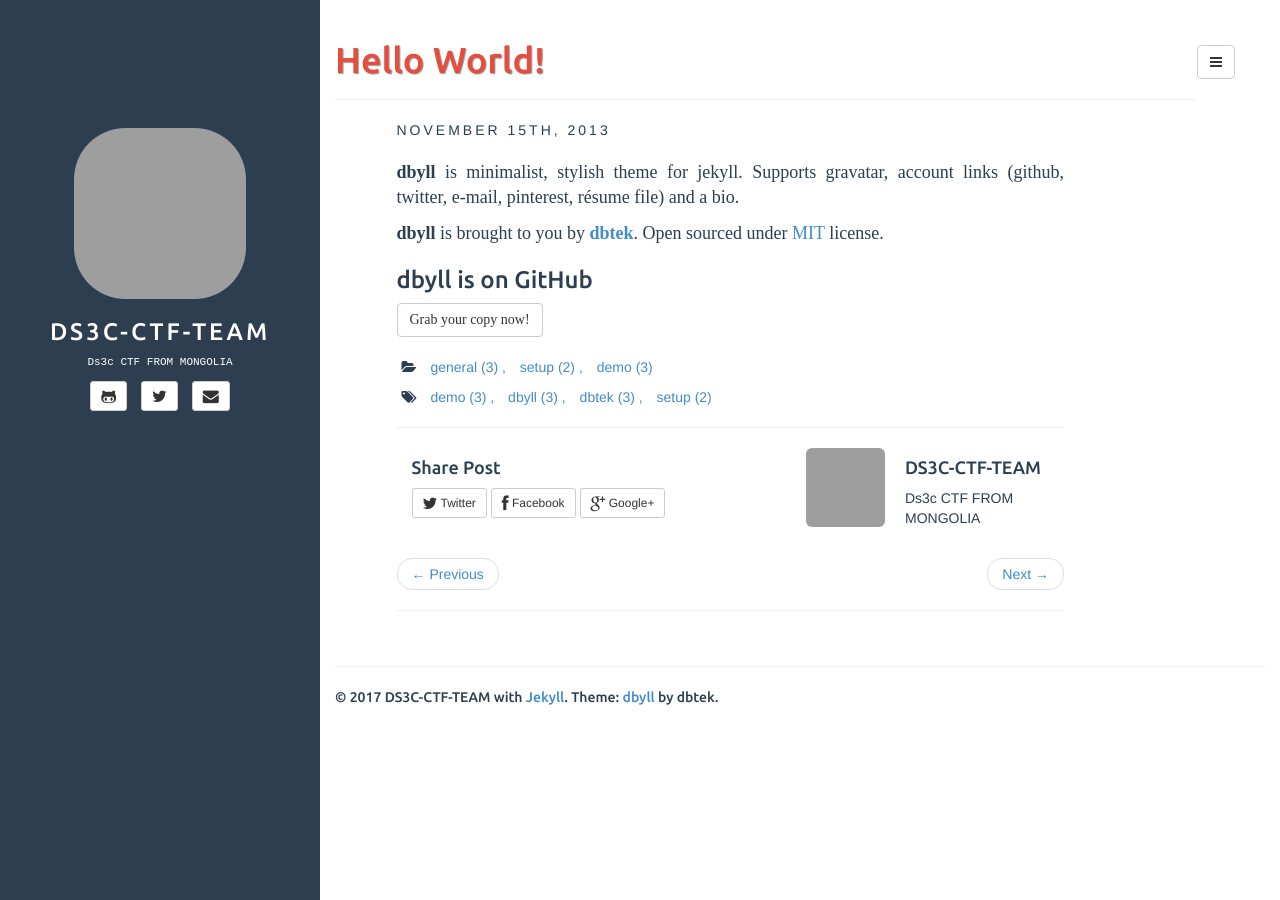
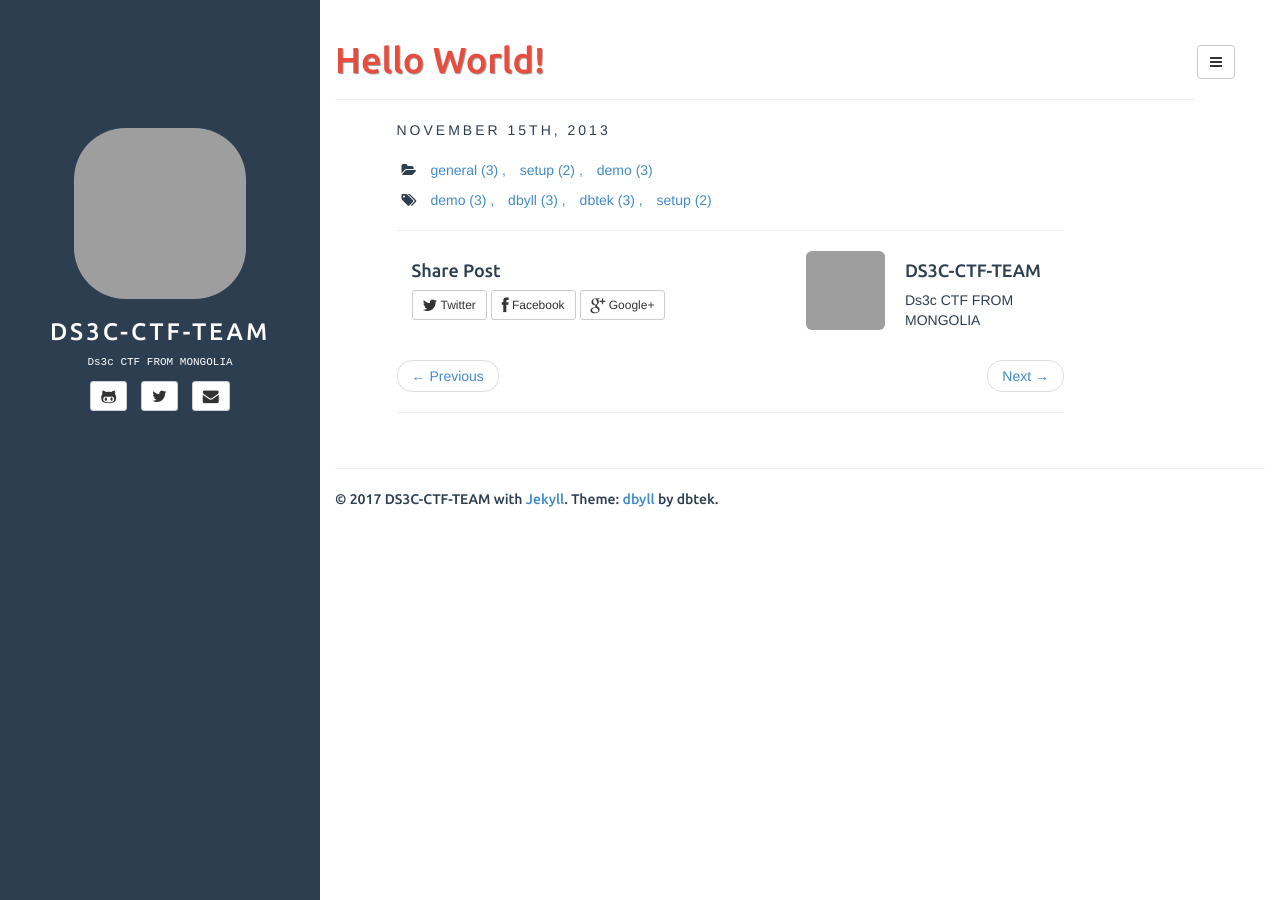
Before and after one commit to dorjoos/Ds3c-ctf-team.github.io, a Jekyll site: the page built from _posts/2013-11-15-hello-world.md, in a window 1280 px wide. Built offline with Jekyll 4.4.1, drawn with Linux system fonts in a browser that asks for light colours; comment, search, counter and statistics services are not loaded; grey boxes are pictures that could not be loaded.

Commit message:
Update 2013-11-15-hello-world.md

```diff
--- a/_posts/2013-11-15-hello-world.md
+++ b/_posts/2013-11-15-hello-world.md
@@ -6,11 +6,3 @@
 fullview: true
 comments: true
 ---
-
-**dbyll** is minimalist, stylish theme for jekyll. Supports gravatar, account links (github, twitter, e-mail, pinterest, résume file) and a bio.
-
-**dbyll** is brought to you by **[dbtek](http://ismaildemirbilek.com)**. Open sourced under [MIT](http://opensource.org/licenses/MIT) license.
-
-### dbyll is on GitHub
-
-<a class="btn btn-default" href="https://github.com/dbtek/dbyll">Grab your copy now!</a>
```
